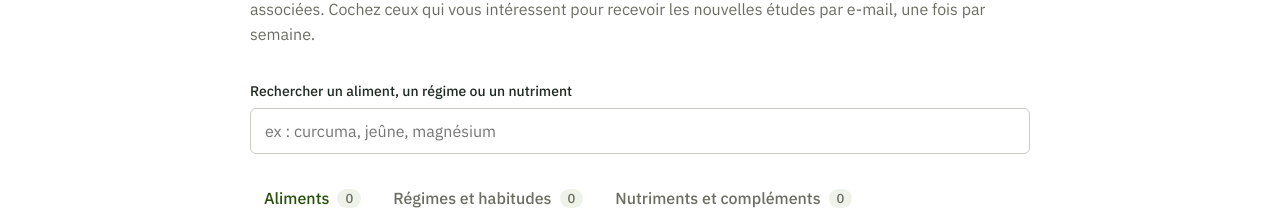
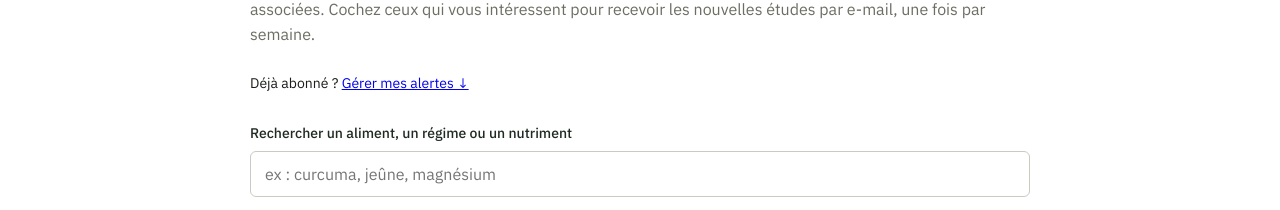
Before and after one commit to bruno13198/santeetlongevite, a Next.js app: page /veille-scientifique in a window 1280 px wide. Shown: the part 263-473 px from the top of the page. Built offline with nearby package versions, Linux system fonts and the light colour scheme; no server answers; the database is empty.

Commit message:
Add subscription management paragraph
Added a paragraph for managing alerts subscription.

```diff
--- a/app/veille-scientifique/page.js
+++ b/app/veille-scientifique/page.js
@@ -81,6 +81,9 @@ export default async function VeilleScientifique() {
           études associées. Cochez ceux qui vous intéressent pour recevoir les nouvelles études par
           e-mail, une fois par semaine.
         </p>
+        <p style={{ fontSize: '14px', marginTop: '-8px', marginBottom: '24px' }}>
+          Déjà abonné ? <a href="#gerer-alertes">Gérer mes alertes ↓</a>
+        </p>
 
         {erreur ? (
           <p className={styles.error}>La liste n'a pas pu être chargée. Rechargez la page dans quelques instants.</p>
```
